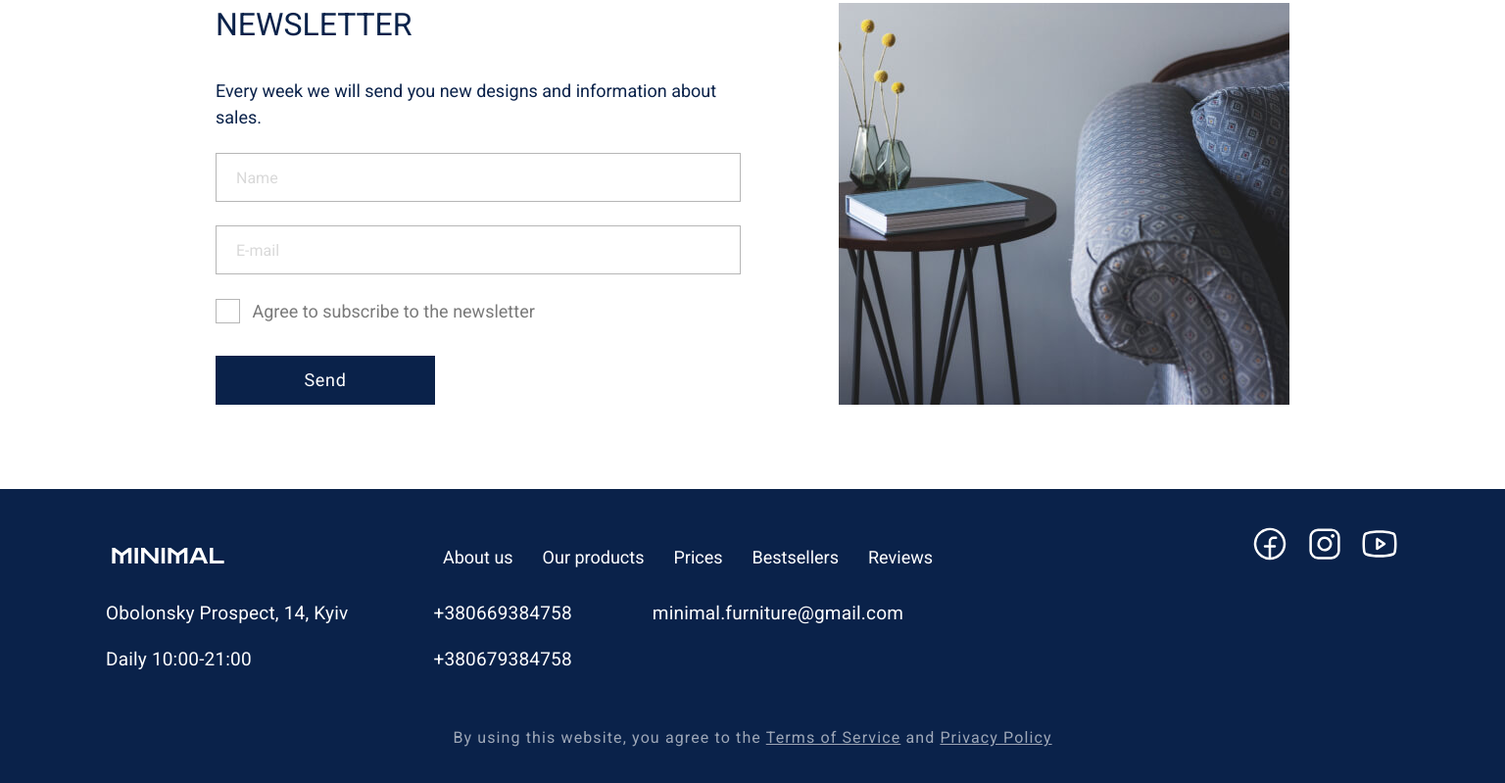
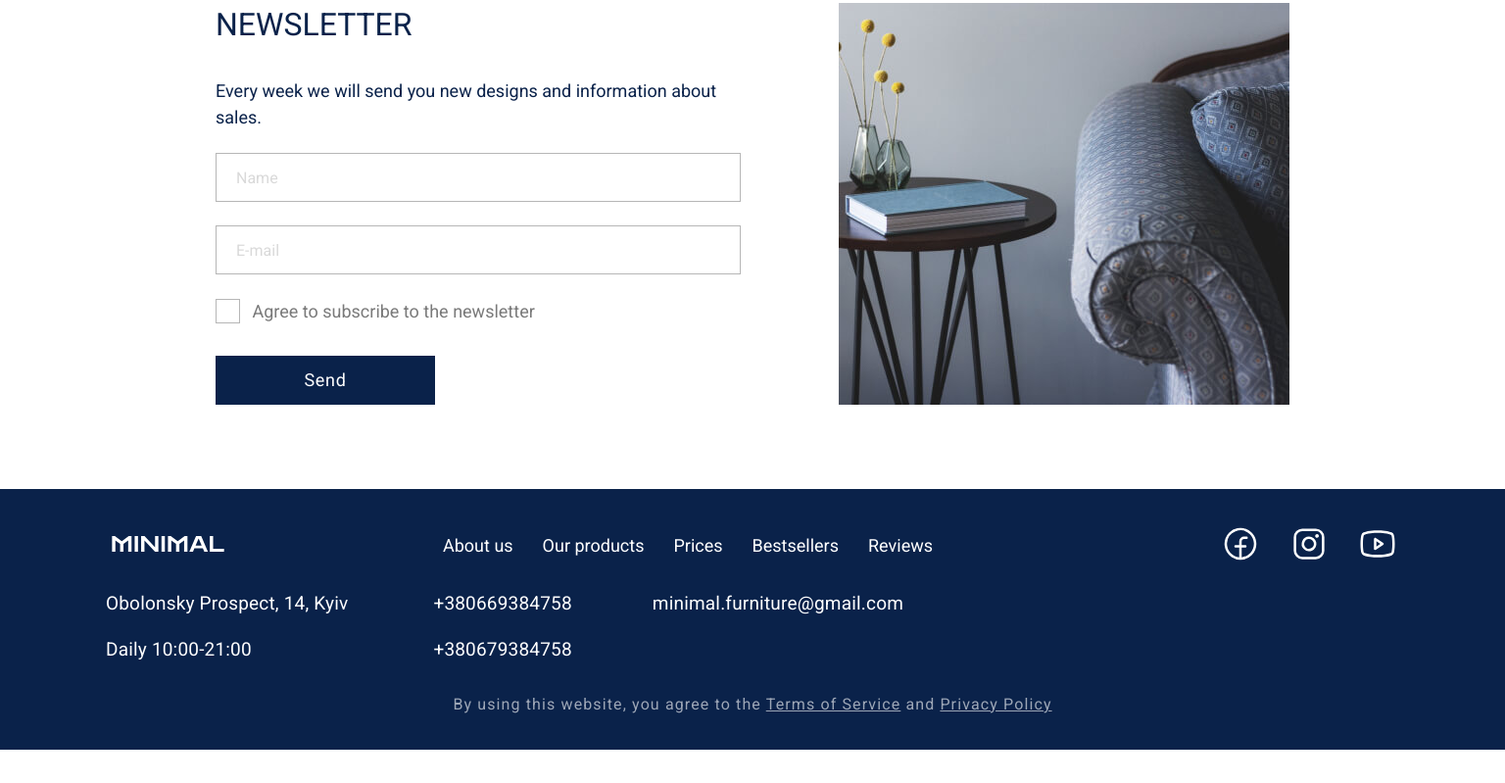
Before and after one commit to liubapohudina/proj-team-demo2, a website built with Vite: page src/index.html in a window 1536 px wide. Shown: the part 3816-4615 px from the top of the page at 98% size. After the commit the page ends 4581 px from the top, so only its background shows below. Built offline with nearby package versions, Linux system fonts and the light colour scheme.

Commit message:
Update footer.css

```diff
--- a/src/css/footer.css
+++ b/src/css/footer.css
@@ -12,7 +12,6 @@
 .footer-wrap-logo {
   display: flex;
   justify-content: space-between;
-  align-items: baseline;
 }
 
 .footer-logo {
@@ -87,7 +86,11 @@ footer-tel {
 .Privacy {
   text-decoration-line: underline;
 }
-
+@media screen and (min-width: 768px) and (max-width: 1440px) {
+.footer-wrap-logo {
+  align-items: baseline;
+}
+}
 /*==========768============*/
 @media screen and (min-width: 768px) {
   .footer {
@@ -160,6 +163,7 @@ footer-tel {
     justify-content: flex-start;
     align-items: baseline;
     gap: 209px;
+    margin-right: 286px;
   }
   .footer-contakt {
     display: flex;
@@ -180,11 +184,16 @@ footer-tel {
   }
   .footer-wrap-logo {
     margin-bottom: 24px;
+    justify-content: unset;
   }
   .footer-address-list {
     margin-right: 87px;
   }
   .footer-tel {
     margin-right: 82px;
+    margin-bottom: unset;
+  }
+  .footer-social {
+    gap: 30px;
   }
 }
```
